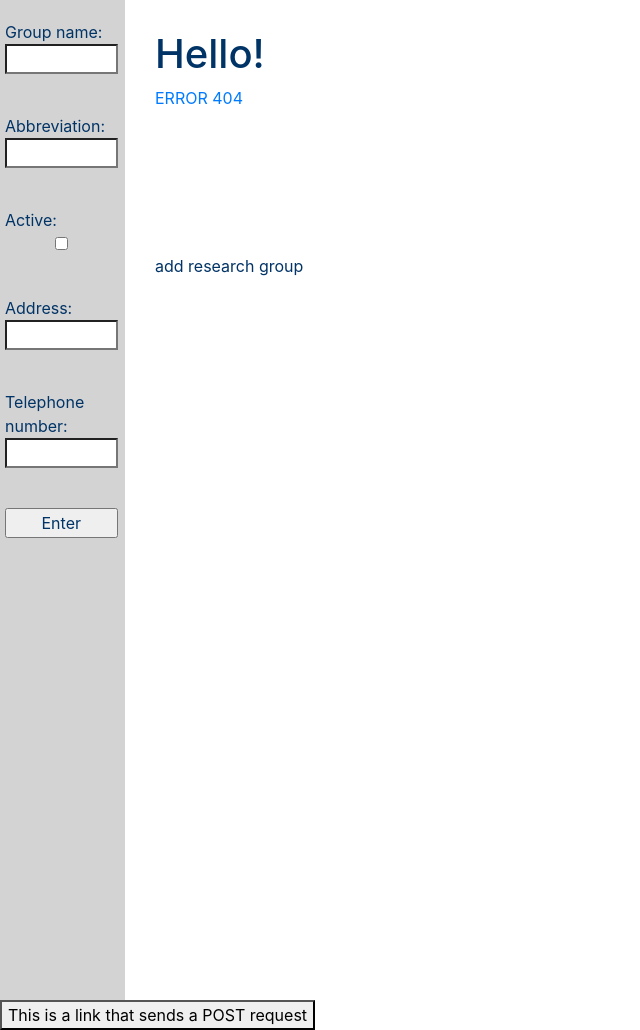
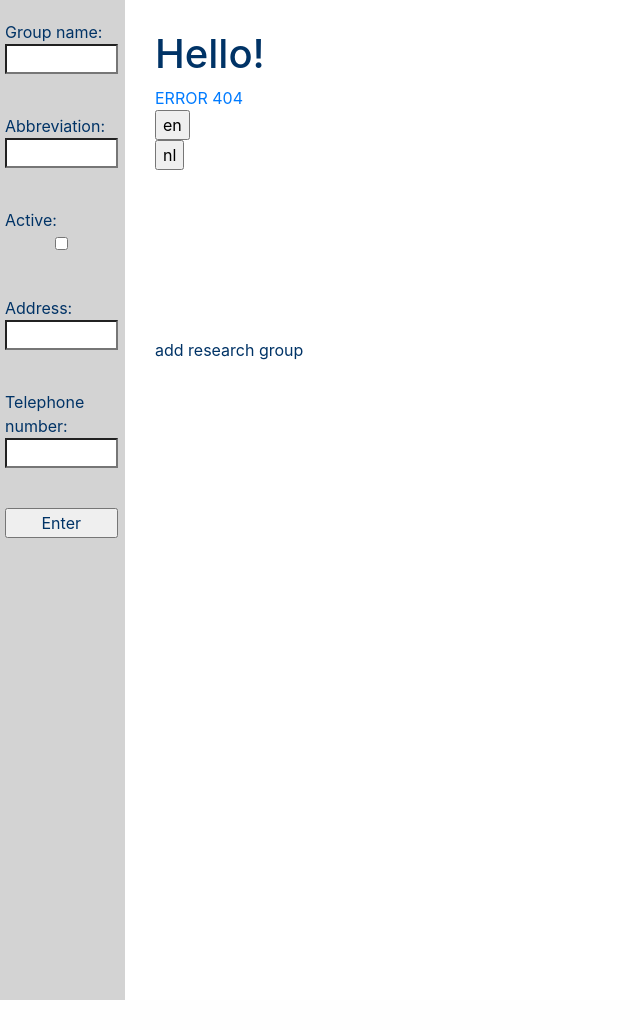
Before and after one commit to miguelDagrain/projectDatabases, a Flask app: template html/templates/index.html in a window 1280 px wide. Shown: the part 98-1128 px from the top of the page, without its empty margins (0-640 px from the left). After the commit the page ends 1098 px from the top, so only its background shows below. Run offline with Flask 2, Linux system fonts and the light colour scheme; the template is opened without the code that fills it, so the values that code supplies are empty; some libraries are stand-ins or nearby versions.

Commit message:
Added language selector
Signed-off-by: FreekDS <freek.desagher@student.uantwerpen.be>

```diff
--- a/Backend/app.py
+++ b/Backend/app.py
@@ -1,4 +1,4 @@
-from flask import Flask, request, redirect, url_for, session, g
+from flask import *
 from flask.templating import render_template
 from config import config_data
 from dbConnection import *
@@ -19,10 +19,16 @@ app.secret_key = b'&-s\xa6\xbe\x9b(g\x8a~\xcd9\x8c)\x01]\xf5\xb8F\x1d\xb2'
 @babel.localeselector
 def get_locale():
     '''
-    Select the preferred language based on the accept header of the user
-    :return: The language that fits best: nl or en
+    If the language cookie is set, use its value
+    Else determine the language that fits best based on the user's accept header
+    :return: Language code
     '''
-    return request.accept_languages.best_match(['nl', 'en'])
+    lang = request.cookies.get('lang')
+    if lang is not None:
+        return lang
+    else:
+        lang = request.accept_languages.best_match(['nl', 'en'])
+        return lang
 
 
 @app.route("/")
@@ -31,7 +37,11 @@ def index():
     Renders the index template
     :return: Rendered index template
     '''
-    return render_template("index.html", page="index")
+    resp = make_response(render_template("index.html", page="index"))
+    if request.cookies.get('lang') is None:
+        lang = get_locale()
+        resp.set_cookie('lang', lang)
+    return resp
 
 
 @app.route("/researchgroups")
@@ -138,16 +148,18 @@ def handle_404(e):
     return render_template("404.html"), 404
 
 
-@app.route("/lang=?", methods=["POST"])
+@app.route("/lang", methods=["GET"])
 def pick_language():
+    lang = request.args.get('lang')
+    resp = make_response(redirect('/'))
+    resp.set_cookie('lang', lang)
+    return resp
 
-    return redirect('/')
 
 
 if __name__ == "__main__":
     # acces=DataAccess(connection)
     # acces.manualDataHandling()
     # temp=acces.get_projects()
-    babel = Babel(app)
 
     app.run(debug=True)
--- a/html/templates/404.html
+++ b/html/templates/404.html
@@ -30,7 +30,5 @@
 <a href="{{ url_for('index') }}">
     <button type="button" class="btn btn-primary">Home</button>
 </a>
-</body>
-</html>
 <script>alert("😡");</script>
 {% endblock body %}
--- a/html/templates/index.html
+++ b/html/templates/index.html
@@ -45,6 +45,16 @@
         <div class="page-content">
             <h1>{{ _('Hello') }}!</h1>
             <a href="{{ url_for('show_people') }}/404">ERROR 404</a>
+
+            <form method="get" action="{{ url_for('pick_language') }}" class="inline">
+                <input type="hidden" name="lang" value="en">
+                <input type="submit" value="en">
+            </form>
+            <form method="get" action="{{ url_for('pick_language') }}" class="inline">
+                <input type="hidden" name="lang" value="nl">
+                <input type="submit" value="nl">
+            </form>
+
             <br><br><br><br><br><br><br>
 
             {% if send == True %}
@@ -64,11 +74,6 @@
 
     </div>
 
-    <form method="post" action="{{ url_for('pick_language') }}" class="inline">
-        <input type="hidden" name="extra_submit_param" value="extra_submit_value">
-        <button type="submit" name="submit_param" value="submit_value" class="link-button">
-            This is a link that sends a POST request
-        </button>
-    </form>
+
 
 {% endblock body %}
--- a/sql/ESP.sql
+++ b/sql/ESP.sql
@@ -1,6 +1,6 @@
 DROP TABLE IF EXISTS sessionProjectClick ;
 DROP TABLE IF EXISTS sessionSearchQuery ;
-DROP TABLE IF EXISTS session ;
+DROP TABLE IF EXISTS session CASCADE ;
 DROP TABLE IF EXISTS bookmark ;
 DROP TABLE IF EXISTS projectRegistration ;
 DROP TABLE IF EXISTS student ;
```
